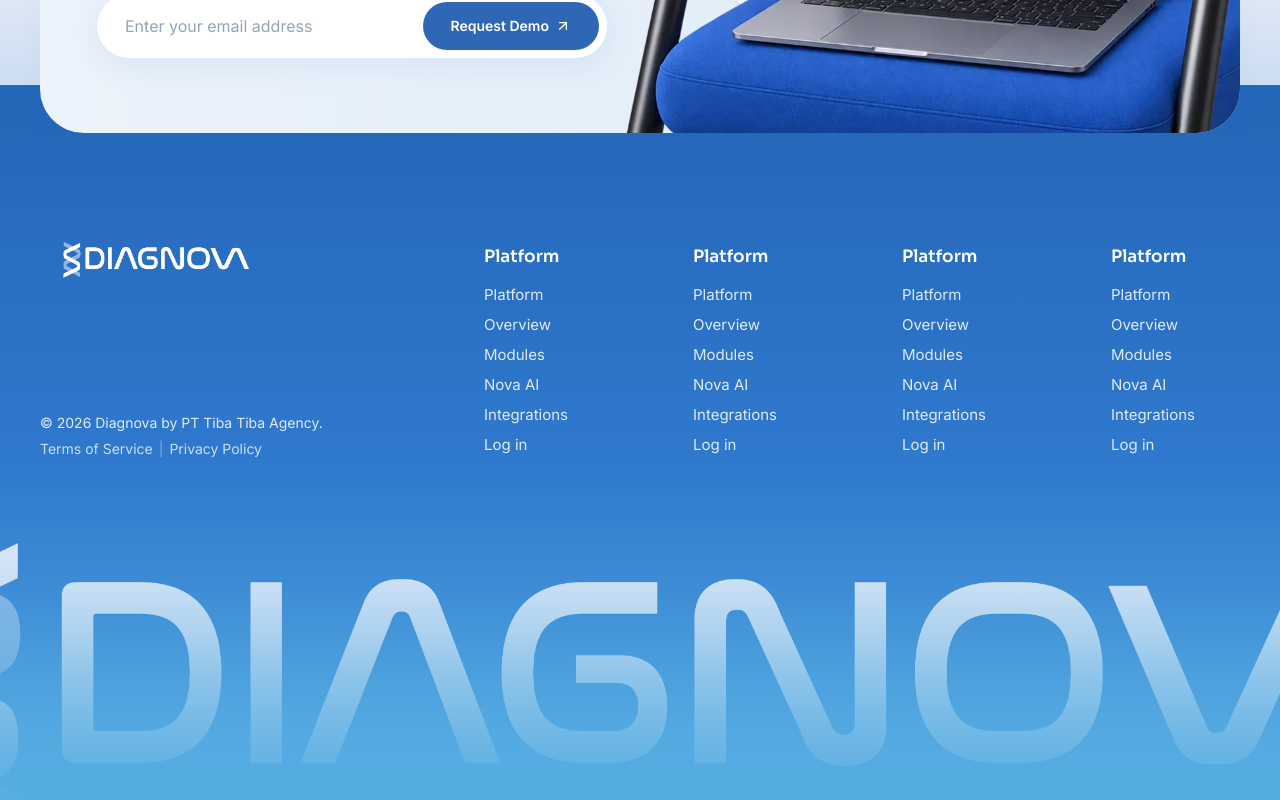
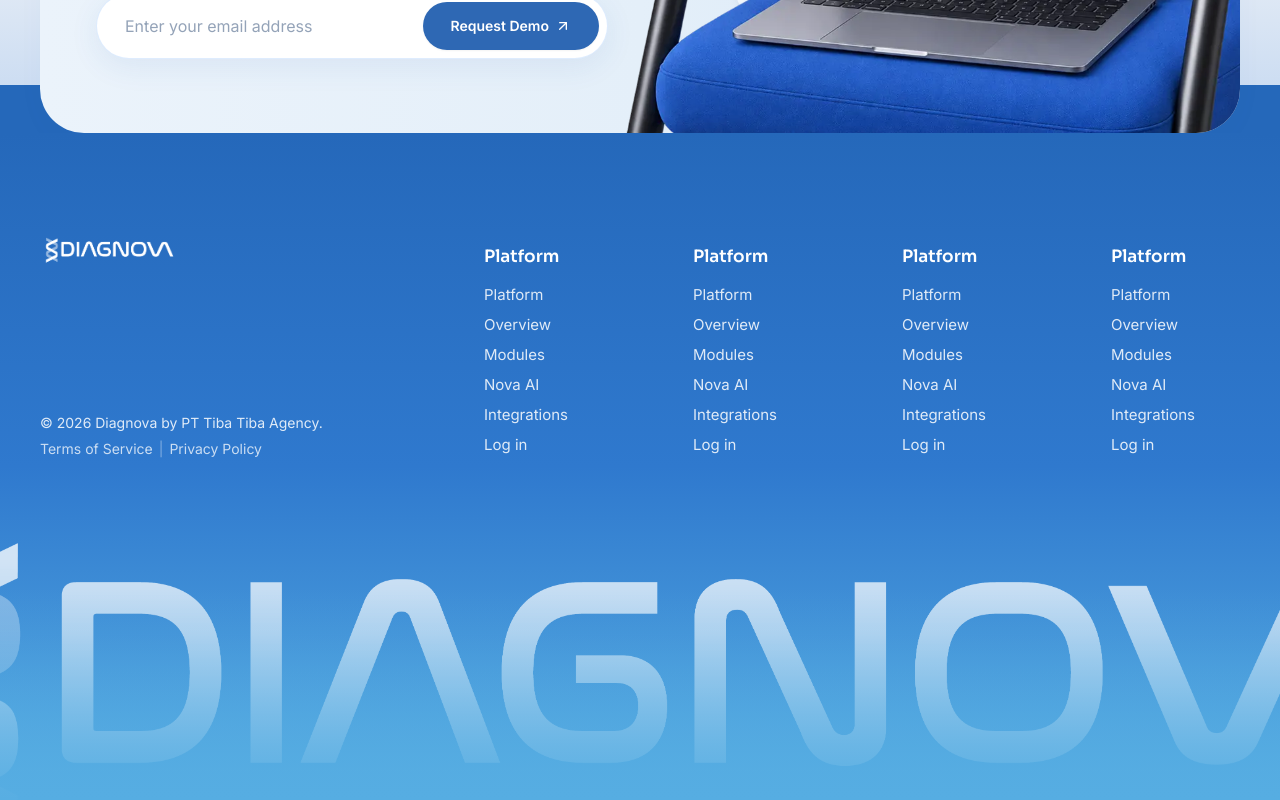
Before and after one commit to TBTBAgency/WebsiteDiagnova, a Next.js app: page / in a window 1280 px wide. Shown: the part 4234-5034 px from the top of the page. Built offline with nearby package versions, Linux system fonts and the light colour scheme; no server answers.

Commit message:
feat: match footer logo size with navbar and shift position to the left

```diff
--- a/components/layout/Footer.tsx
+++ b/components/layout/Footer.tsx
@@ -22,14 +22,14 @@ export function Footer() {
             <div>
               <Link
                 href="/"
-                className="inline-block transition-opacity hover:opacity-90"
+                className="inline-block transition-opacity hover:opacity-90 -translate-x-1.5 sm:-translate-x-2 lg:-translate-x-2.5"
               >
                 <Image
                   src="/images/logo-diagnova.svg"
                   alt="Diagnova Logo"
-                  width={320}
-                  height={90}
-                  className="h-12 sm:h-14 md:h-15 lg:h-16 w-auto brightness-0 invert object-contain"
+                  width={215}
+                  height={60}
+                  className="h-9 sm:h-10 md:h-11 w-auto brightness-0 invert object-contain"
                   priority
                 />
               </Link>
```
